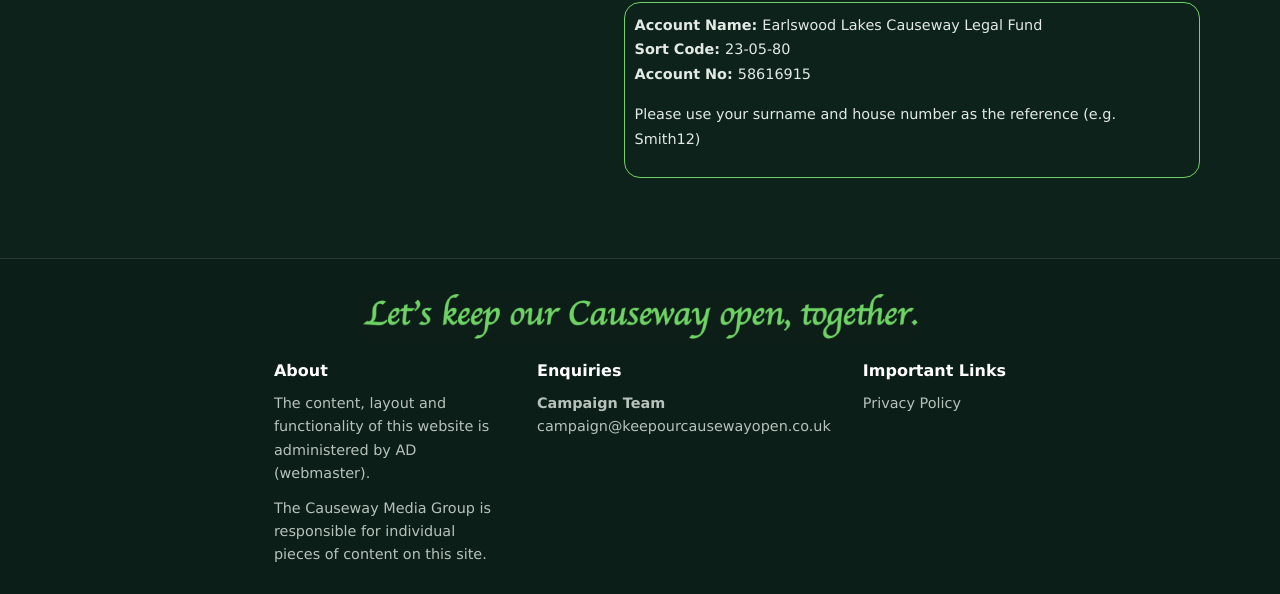
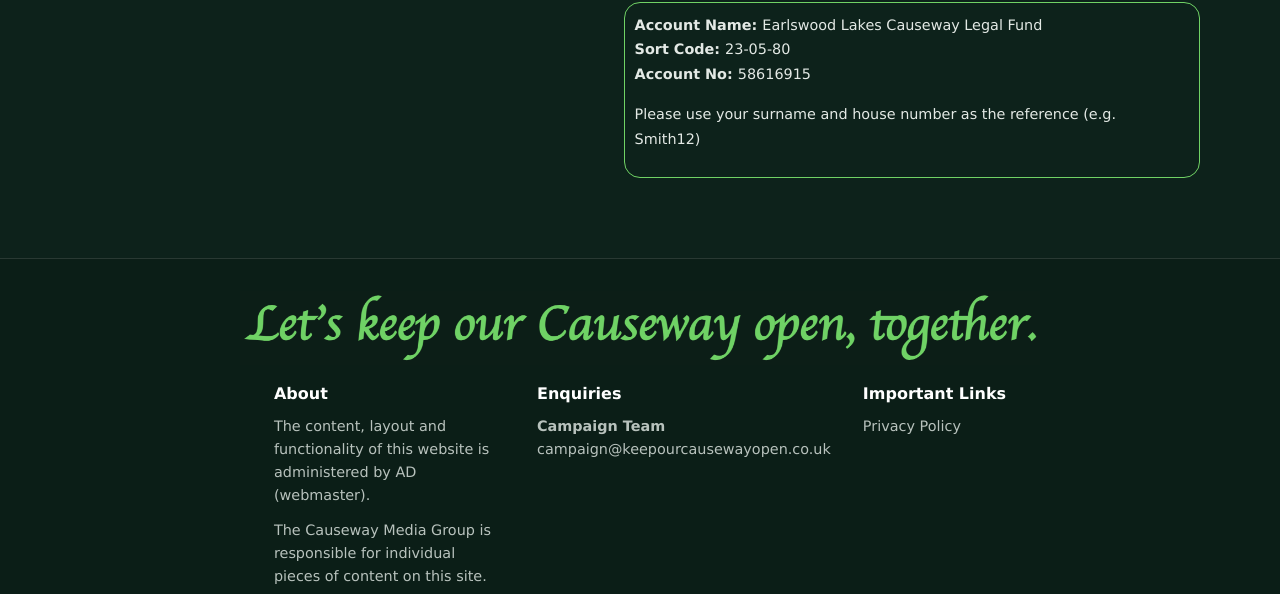
Before and after one commit to earlcauseway/earlcauseway.github.io, a plain HTML site: page index.html in a window 1280 px wide. Shown: the part 1604-2198 px from the top of the page. Drawn offline with Linux system fonts and the light colour scheme.

Commit message:
Update main.css

```diff
--- a/styles/main.css
+++ b/styles/main.css
@@ -34,7 +34,7 @@ footer {
     padding: 2rem var(--pad) 1.2rem;
 }
 footer img {
-    max-width: 35rem;
+    max-width: 50rem;
     display: block;
     margin: auto;
 }
```
